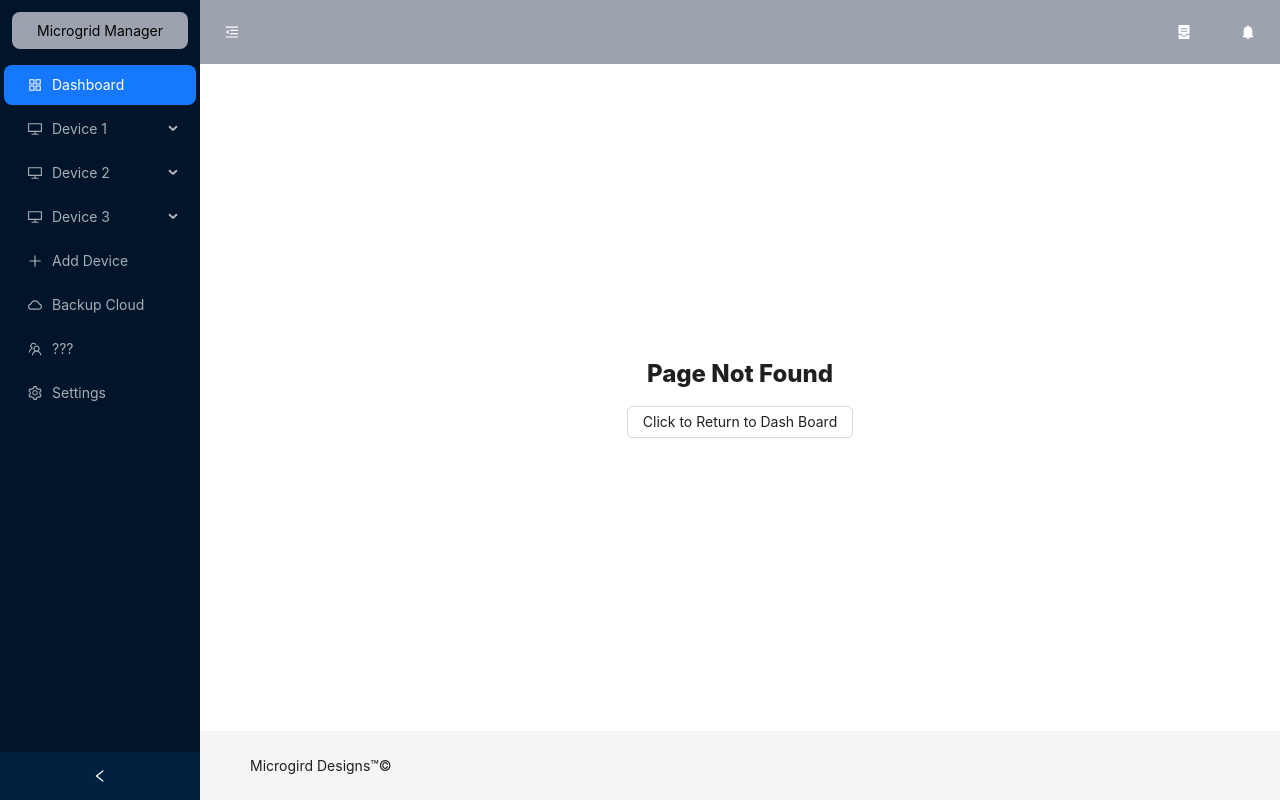
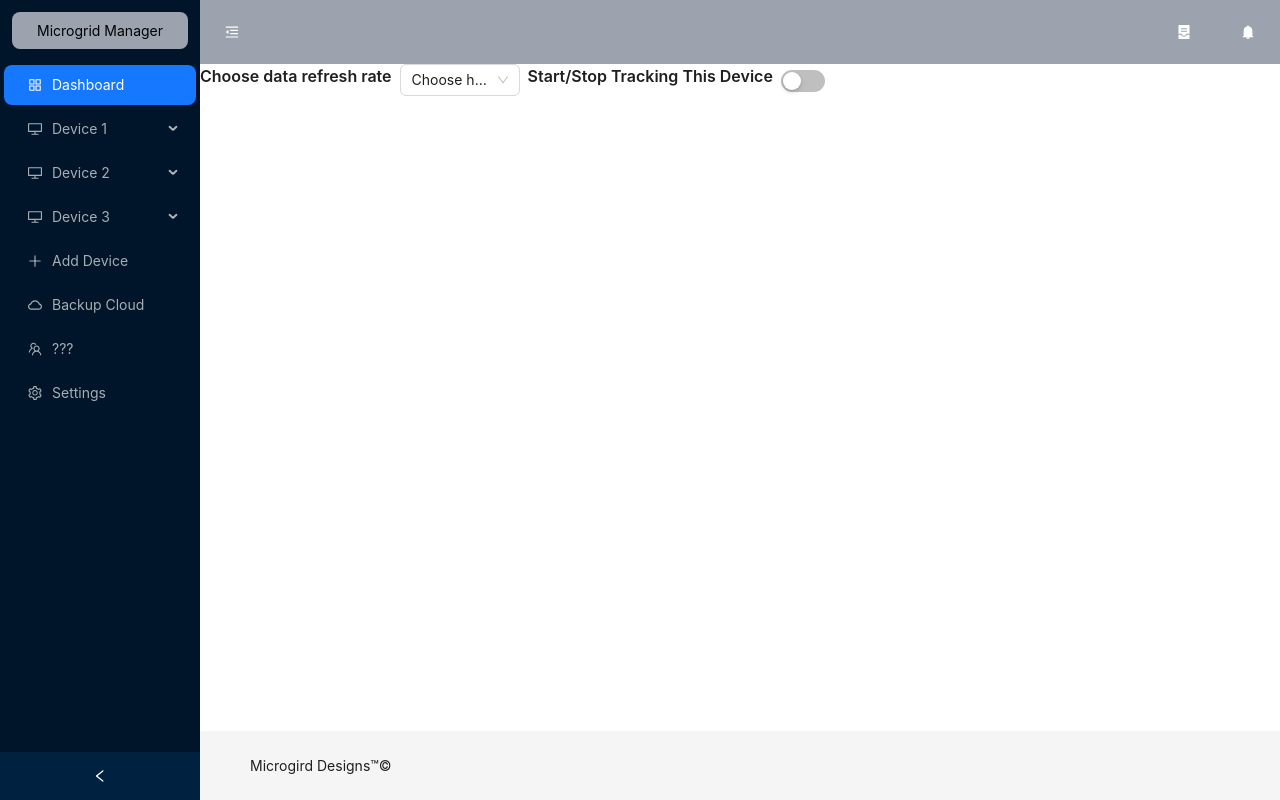
Before and after one commit to EJX537/Microgrid, a React (Vite) app in the folder frontend/: page /b in a window 1280 px wide. Before the commit this address had no page. Built offline with nearby package versions, Linux system fonts and the light colour scheme.

Commit message:
Starting on the settings page

```diff
--- /dev/null
+++ b/frontend/src/components/pages/dashboard/deviceOneSettings.tsx
@@ -0,0 +1,48 @@
+
+import { Switch, Select, Space, Typography} from 'antd';
+const { Title } = Typography;
+const handleChange = (value: string) => {
+  console.log(`selected ${value}`);
+};
+
+
+//https://ant.design/components/select
+const DeviceOneSettings: React.FC = () => (
+  <Space wrap>
+<Title level={5}>Choose data refresh rate</Title>
+    <Select
+      defaultValue="Choose how often you would like to refresh the data feed"
+      style={{ width: 120 }}
+      onChange={handleChange}
+      options={[
+        { value: '1', label: '1 seconds' },
+        { value: '2', label: '2 seconds' },
+        { value: '3', label: '3 seconds' },
+        { value: '4', label: '4 seconds',},
+      ]}
+    />
+    <Title level={5}>Start/Stop Tracking This Device</Title>
+    <Switch></Switch>
+    {/* <Select
+      defaultValue="lucy"
+      style={{ width: 120 }}
+      disabled
+      options={[{ value: 'lucy', label: 'Lucy' }]}
+    />
+    <Select
+      defaultValue="lucy"
+      style={{ width: 120 }}
+      loading
+      options={[{ value: 'lucy', label: 'Lucy' }]}
+    />
+    <Select
+      defaultValue="lucy"
+      style={{ width: 120 }}
+      allowClear
+      options={[{ value: 'lucy', label: 'Lucy' }]}
+    /> */}
+  </Space>
+
+);
+
+export default DeviceOneSettings;
--- a/frontend/src/components/routes/routes.tsx
+++ b/frontend/src/components/routes/routes.tsx
@@ -1,11 +1,13 @@
 import { Routes, Route } from 'react-router-dom';
 import Dashboard from '../pages/dashboard/dashboard';
+import DeviceOneSettings from '../pages/dashboard/deviceOneSettings'
 import Page404 from '../page404';
 
 const RoutesProvider = () => {
 	return (
 		<Routes>
 			<Route path="/" element={<Dashboard />} />
+			<Route path = "/b" element={<DeviceOneSettings/>} />
 			<Route path="*" element={<Page404 />} />
 		</Routes>
 	);
```
